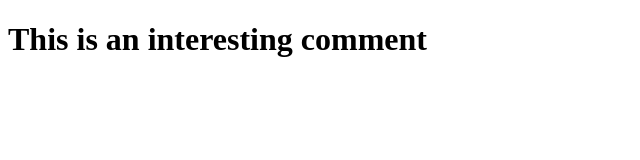
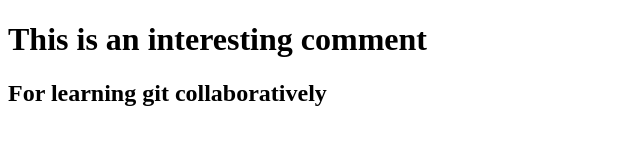
Before and after one commit to maksimsamoylenko/donut, a plain HTML site: page index.html in a window 1280 px wide. Shown: the whole page, without its empty margins (0-640 px from the left). Drawn offline with Linux system fonts and the light colour scheme.

Commit message:
modified index.html

```diff
--- a/index.html
+++ b/index.html
@@ -7,5 +7,6 @@
 <body>
 <h1>This is an interesting comment</h1>
 
+<h2>For learning git collaboratively</h2>
 </body>
 </html>
```
